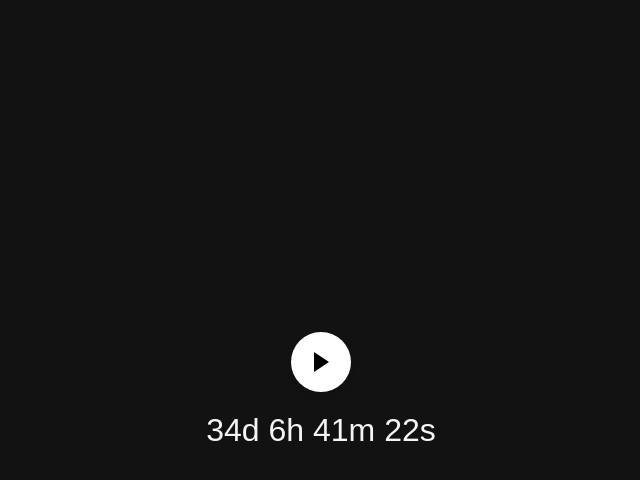
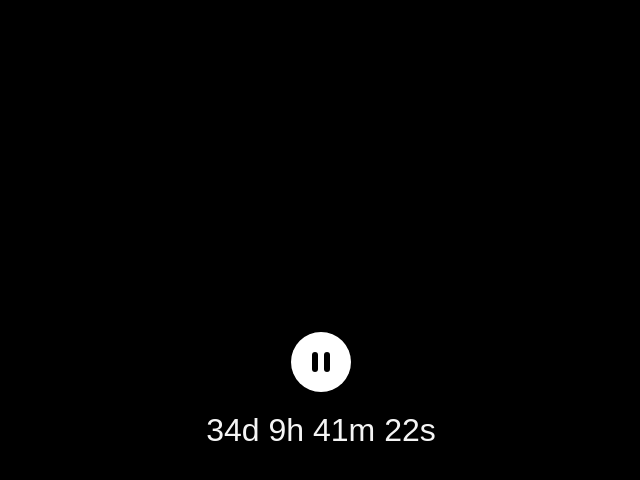
Before and after one commit to borghetti-7/01001011-01100100-01101111-01100010-01100111-00111111-, a plain HTML site: page index.html in a window 1280 px wide. Both pictures are taken after a click on the button 640 px from the left and 361 px from the top of the page. Shown: the whole page, without its empty margins (319-959 px from the left). Drawn offline with Linux system fonts and the light colour scheme.

Commit message:
Update index.html

```diff
--- a/index.html
+++ b/index.html
@@ -13,9 +13,10 @@
             align-items: center;
             height: 100vh;
             margin: 0;
-            background-color: #121212;
+            background-color: black;
             color: #f5f5f5;
             text-align: center;
+            overflow: hidden;
         }
         #timer {
             font-size: 2rem;
@@ -25,7 +26,7 @@
             display: none;
         }
         .links a {
-            color: #1db954;
+            color: white;
             text-decoration: none;
             margin: 0 10px;
             font-size: 1.2rem;
@@ -59,11 +60,23 @@
             border-top: 10px solid transparent;
             border-bottom: 10px solid transparent;
         }
+        .pause-icon {
+            display: flex;
+            justify-content: space-between;
+            width: 18px;
+            height: 20px;
+        }
+        .pause-icon div {
+            width: 6px;
+            height: 100%;
+            background-color: black;
+            border-radius: 3px;
+        }
     </style>
 </head>
 <body>
     <audio id="background-audio" loop>
-        <source src="background2.mp3" type="audio/mp3">
+        <source src="background4.mp3" type="audio/mp3">
         Seu navegador não suporta o elemento de áudio.
     </audio>
     <button class="play-button" id="play-audio">
@@ -72,22 +85,46 @@
     <div>
         <div id="timer">Carregando cronômetro...</div>
         <div class="links" id="links">
-            <a href="https://instagram.com/borghetti.7" target="_blank">Kdobg?</a>
+            <a href="https://instagram.com/borghetti.7" target="_blank">KDOBG?</a>
         </div>
     </div>
 
     <script>
-        const targetDate = new Date("2025-03-04T12:00:00");
+        const targetDate = new Date("2025-03-04T15:00:00Z"); // 15:00 UTC = 12:00 BRT
         const timerElement = document.getElementById("timer");
         const linksElement = document.getElementById("links");
         const audioButton = document.getElementById("play-audio");
         const audioElement = document.getElementById("background-audio");
+        let isPlaying = false;
 
         audioButton.addEventListener("click", () => {
-            audioElement.play().catch(error => {
-                console.error("Erro ao reproduzir o áudio:", error);
-            });
+            if (isPlaying) {
+                audioElement.pause();
+                isPlaying = false;
+                updateButtonIcon("play");
+            } else {
+                audioElement.play().catch(error => {
+                    console.error("Erro ao reproduzir o áudio:", error);
+                });
+                isPlaying = true;
+                updateButtonIcon("pause");
+            }
         });
+
+        function updateButtonIcon(state) {
+            audioButton.innerHTML = "";
+            const icon = document.createElement("div");
+            if (state === "play") {
+                icon.classList.add("play-icon");
+            } else if (state === "pause") {
+                icon.classList.add("pause-icon");
+                const bar1 = document.createElement("div");
+                const bar2 = document.createElement("div");
+                icon.appendChild(bar1);
+                icon.appendChild(bar2);
+            }
+            audioButton.appendChild(icon);
+        }
 
         function updateTimer() {
             const now = new Date();
```
